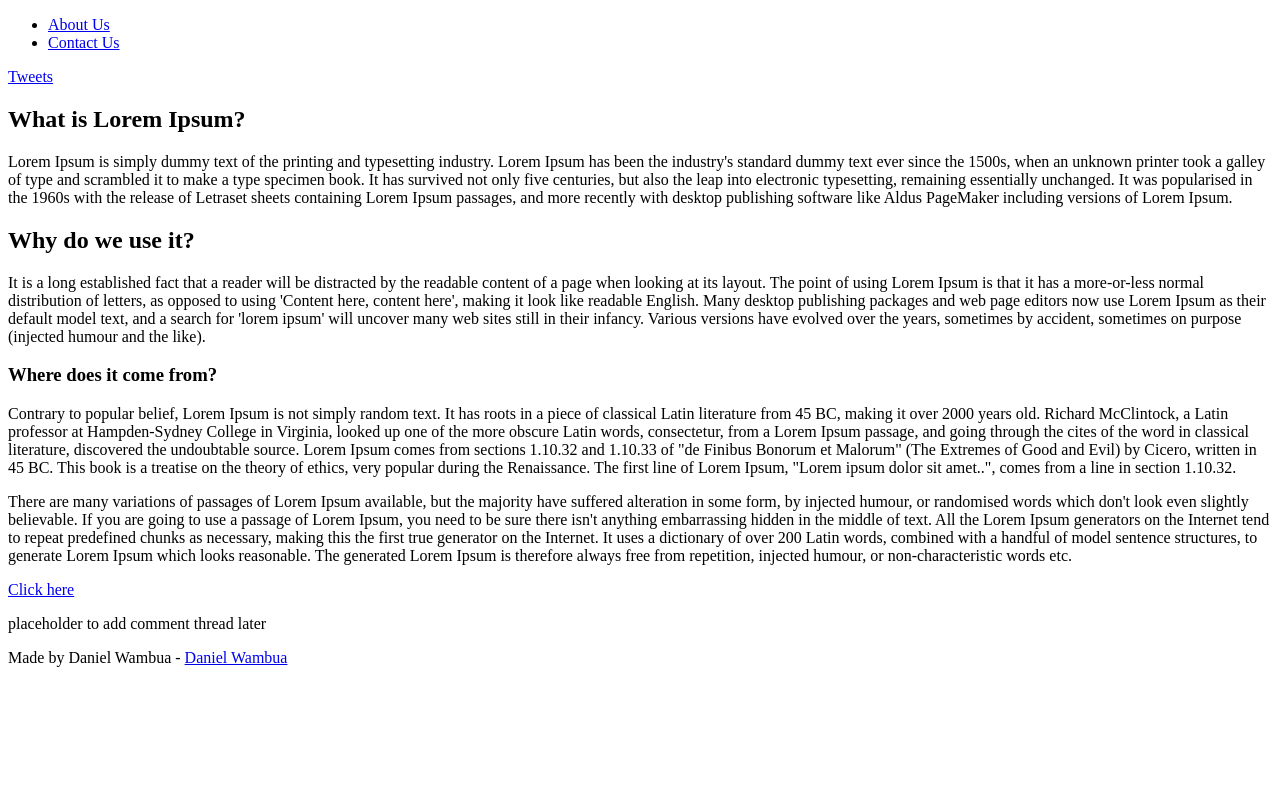
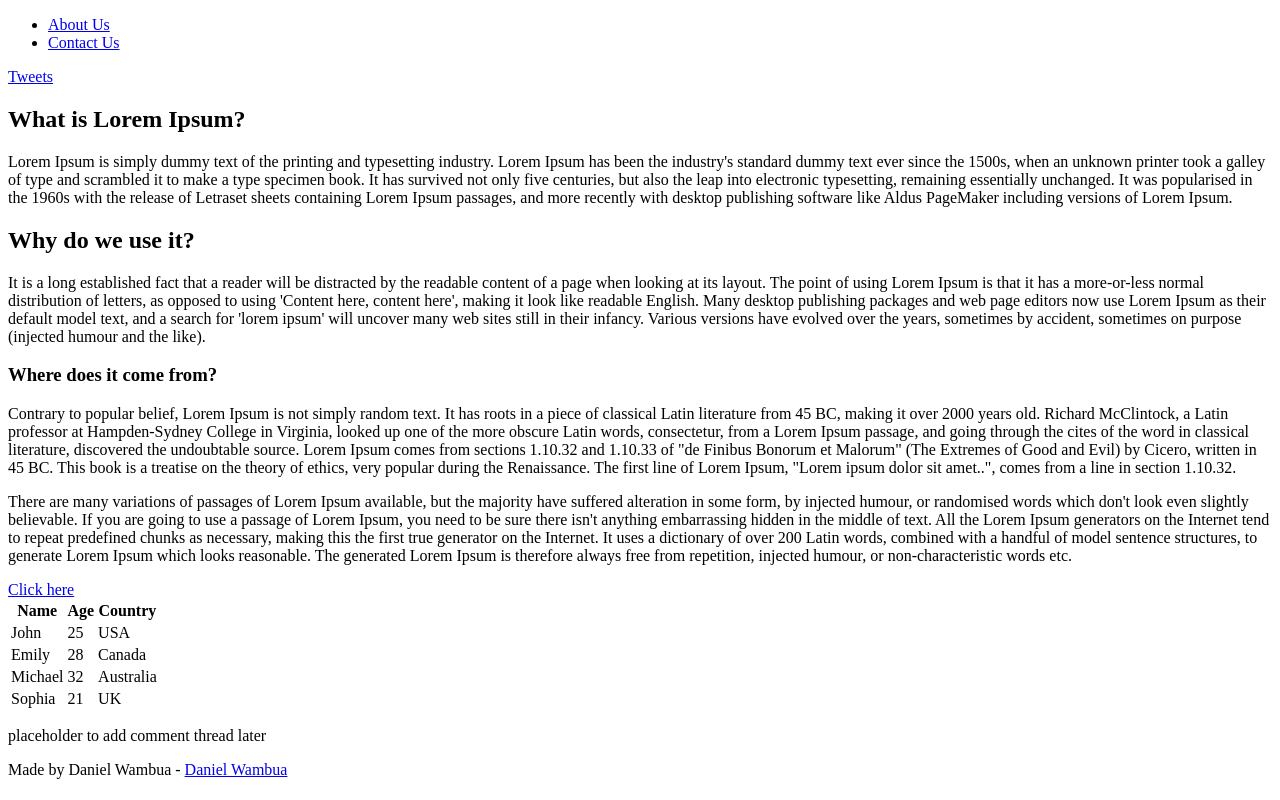
Before and after one commit to Danteushindi/My_First_Portfolio, a plain HTML site: page html_basic/index.html in a window 1280 px wide. Drawn offline with Linux system fonts and the light colour scheme.

Commit message:
added a table to index.html file

```diff
--- a/html_basic/index.html
+++ b/html_basic/index.html
@@ -25,6 +25,39 @@
             <p>Contrary to popular belief, Lorem Ipsum is not simply random text. It has roots in a piece of classical Latin literature from 45 BC, making it over 2000 years old. Richard McClintock, a Latin professor at Hampden-Sydney College in Virginia, looked up one of the more obscure Latin words, consectetur, from a Lorem Ipsum passage, and going through the cites of the word in classical literature, discovered the undoubtable source. Lorem Ipsum comes from sections 1.10.32 and 1.10.33 of "de Finibus Bonorum et Malorum" (The Extremes of Good and Evil) by Cicero, written in 45 BC. This book is a treatise on the theory of ethics, very popular during the Renaissance. The first line of Lorem Ipsum, "Lorem ipsum dolor sit amet..", comes from a line in section 1.10.32.</p>
             <p>There are many variations of passages of Lorem Ipsum available, but the majority have suffered alteration in some form, by injected humour, or randomised words which don't look even slightly believable. If you are going to use a passage of Lorem Ipsum, you need to be sure there isn't anything embarrassing hidden in the middle of text. All the Lorem Ipsum generators on the Internet tend to repeat predefined chunks as necessary, making this the first true generator on the Internet. It uses a dictionary of over 200 Latin words, combined with a handful of model sentence structures, to generate Lorem Ipsum which looks reasonable. The generated Lorem Ipsum is therefore always free from repetition, injected humour, or non-characteristic words etc.</p>
             <a href="https://i.ibb.co/gTDZZT8/ALX-Logo-07.png" target="_blank">Click here</a>
+            <div class="container">
+                <table>
+                    <thead>
+                        <tr>
+                            <th>Name</th>
+                            <th>Age</th>
+                            <th>Country</th>
+                        </tr>
+                    </thead>
+                    <tbody>
+                        <tr>
+                            <td>John</td>
+                            <td>25</td>
+                            <td>USA</td>
+                        </tr>
+                        <tr>
+                            <td>Emily</td>
+                            <td>28</td>
+                            <td>Canada</td>
+                        </tr>
+                        <tr>
+                            <td>Michael</td>
+                            <td>32</td>
+                            <td>Australia</td>
+                        </tr>
+                        <tr>
+                            <td>Sophia</td>
+                            <td>21</td>
+                            <td>UK</td>
+                        </tr>
+                    </tbody>
+                </table>
+            </div>
         </article>
         <aside>
             <p>placeholder to add comment thread later</p>
```
